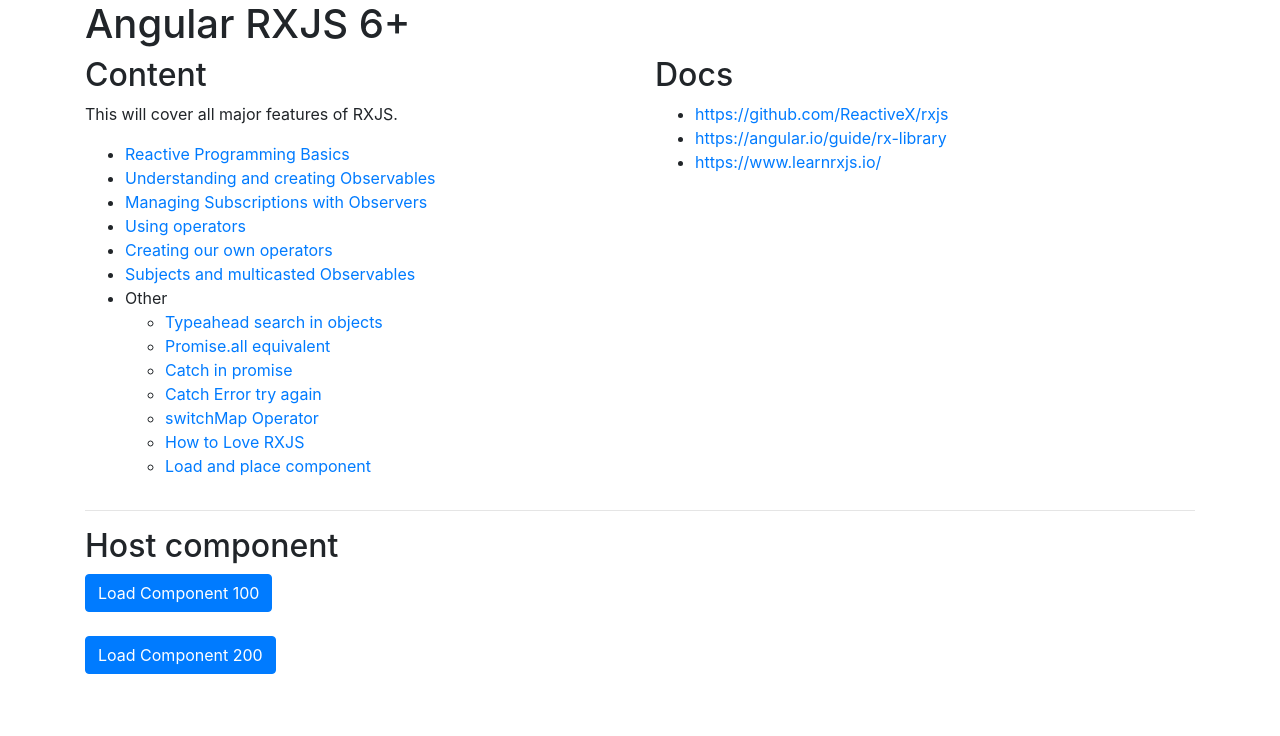
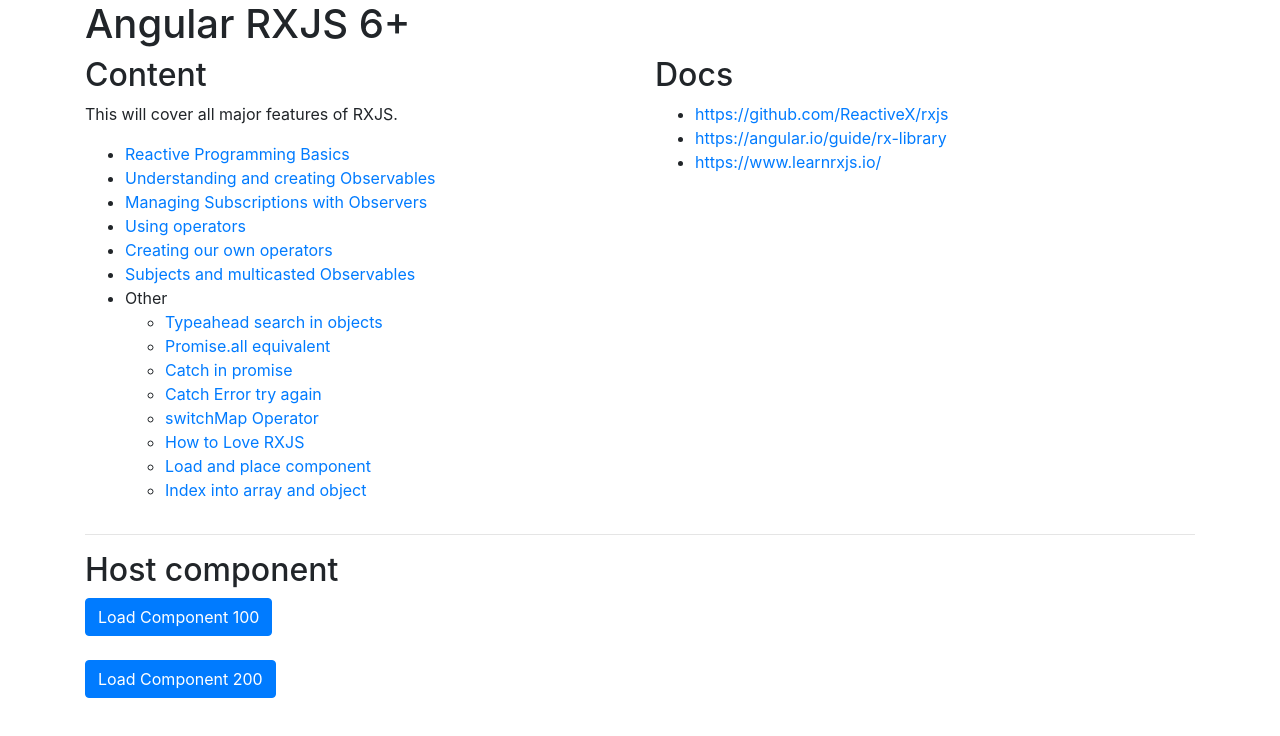
Before and after one commit to henrikmathiesen/angular-x-rxjs6-plus, an Angular app: page /other/load-place-component in a window 1280 px wide. Shown: the top 736 px of the page. Built offline with nearby package versions, Linux system fonts and the light colour scheme.

Commit message:
-index into array and object skeleton

```diff
--- a/src/app/menu/menu.component.html
+++ b/src/app/menu/menu.component.html
@@ -52,6 +52,9 @@
                         <li>
                             <a [routerLink]="['/other/load-place-component']">Load and place component</a>
                         </li>
+                        <li>
+                            <a [routerLink]="['/other/index-into-array-object']">Index into array and object</a>
+                        </li>
                     </ul>
                 </li>
             </ul>
--- /dev/null
+++ b/src/app/other/index-into-array-object/buttons-state.constant.ts
@@ -0,0 +1,4 @@
+export class ButtonsStateConstant {
+    static readonly active = 'active';
+    static readonly inactive = 'inactive';
+}
--- /dev/null
+++ b/src/app/other/index-into-array-object/buttons-state.enum.ts
@@ -0,0 +1,4 @@
+export enum ButtonsStateEnum {
+    active = 'active',
+    inactive = 'inactive'
+}
--- /dev/null
+++ b/src/app/other/index-into-array-object/buttons.constant.ts
@@ -0,0 +1,4 @@
+export class ButtonsConstant {
+    static readonly button01 = 'button01';
+    static readonly button02 = 'button02';
+}
--- /dev/null
+++ b/src/app/other/index-into-array-object/buttons.enum.ts
@@ -0,0 +1,4 @@
+export enum ButtonsEnum {
+    button01,
+    button02
+}
--- /dev/null
+++ b/src/app/other/index-into-array-object/index-into-array-object.component.html
@@ -0,0 +1 @@
+<h2>Index into array and object</h2>
--- a/src/app/other/other-routing.module.ts
+++ b/src/app/other/other-routing.module.ts
@@ -8,6 +8,7 @@
 import { SwitchMapOperatorComponent } from './switch-map-operator/switch-map-operator.component';
 import { HowToLoveRxjsComponent } from './how-to-love-rxjs/how-to-love-rxjs.component';
 import { HostComponent } from './load-place-component/host/host.component';
+import { IndexIntoArrayObjectComponent } from './index-into-array-object/index-into-array-object.component';
 
 const routes: Routes = [
     {
@@ -45,6 +46,10 @@
             {
                 path: 'load-place-component',
                 component: HostComponent
+            },
+            {
+                path: 'index-into-array-object',
+                component: IndexIntoArrayObjectComponent
             }
         ]
     },
--- a/src/app/other/other.module.ts
+++ b/src/app/other/other.module.ts
@@ -17,6 +17,8 @@
 import { HostAnchorDirective } from './load-place-component/host-anchor.directive';
 import { ComponentLoaderService } from './load-place-component/component-loader.service';
 
+import { IndexIntoArrayObjectComponent } from './index-into-array-object/index-into-array-object.component';
+
 @NgModule({
     declarations: [
         TypeaheadSearchInObjectsComponent,
@@ -29,7 +31,9 @@
         FormItem100Component,
         FormItem200Component,
         HostComponent,
-        HostAnchorDirective
+        HostAnchorDirective,
+
+        IndexIntoArrayObjectComponent
     ],
     imports: [
         CommonModule,
```
Also changed, not shown: src/app/other/index-into-array-object/index-into-array-object.component.ts (added, +8 -0 lines).
